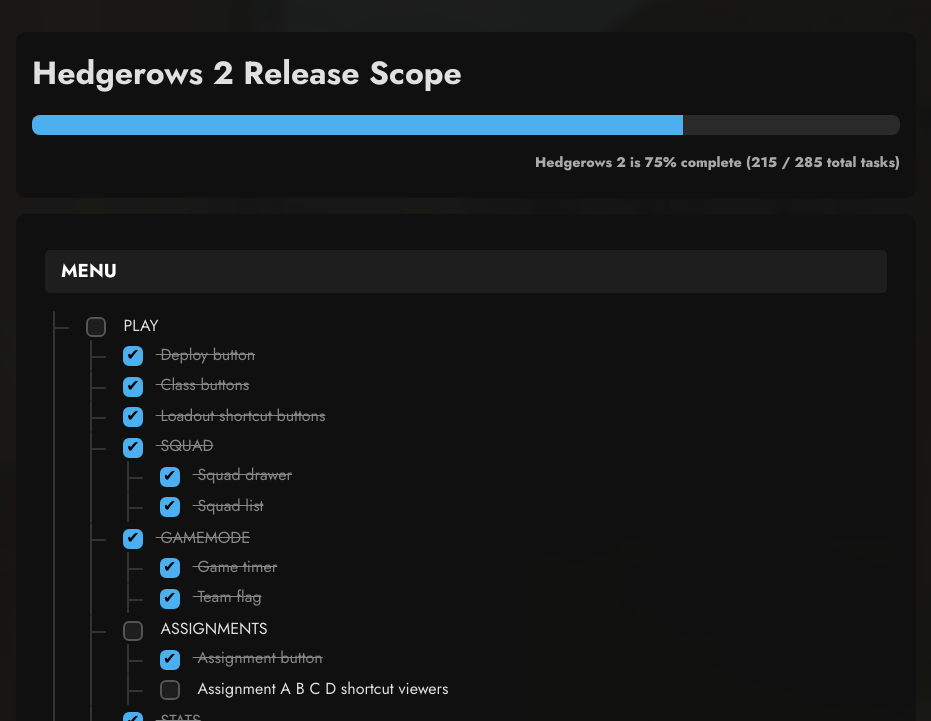
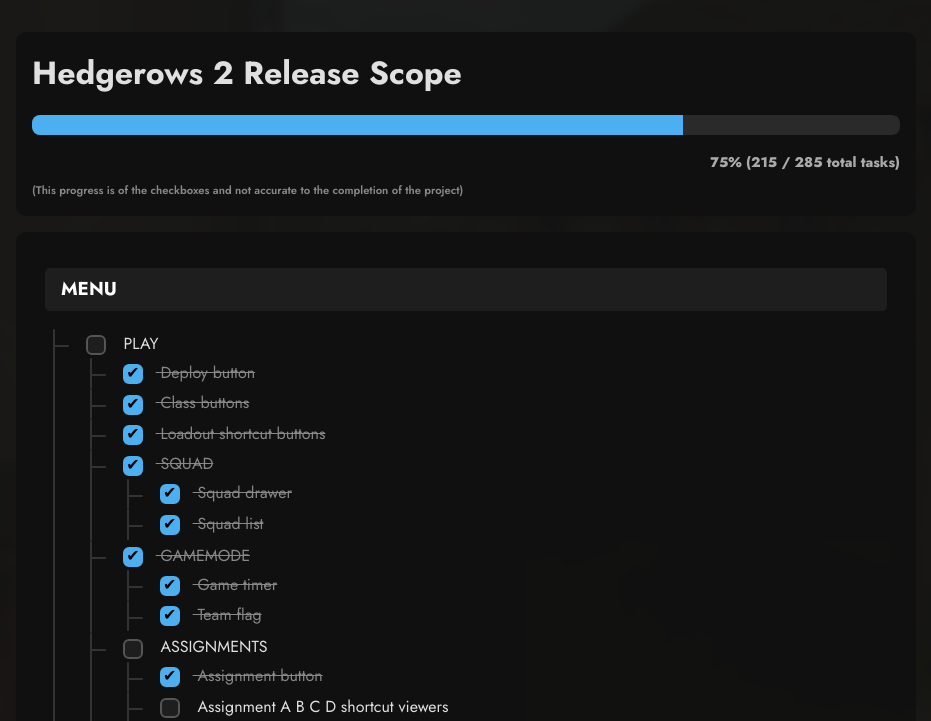
Before and after one commit to cobyvevo/cobyvevo.github.io, a plain HTML site: page docs/index.html in a window 1280 px wide. Shown: the top 721 px of the page, without its empty margins (174-1105 px from the left). Drawn offline with nearby package versions, Linux system fonts and the light colour scheme.

Commit message:
progress

```diff
--- a/docs/index.html
+++ b/docs/index.html
@@ -206,6 +206,7 @@
 	    <div class="progress-bar"></div>
 	  </div>
 	  <div class="progress-text">0%</div>
+	  <div style="font-size: 0.7rem; font-weight: 600; color: #888888">(This progress is of the checkboxes and not accurate to the completion of the project)</div>
 	</div>
 
 	<div class="card">
@@ -527,7 +528,7 @@
     const percent = checkboxes.length ? Math.round((checked / checkboxes.length) * 100) : 0;
 
     document.querySelector('.progress-bar').style.width = percent + '%';
-    document.querySelector('.progress-text').textContent = "Hedgerows 2 is " + percent + '% complete (' + checked + " / " + checkboxes.length + " total tasks) ";
+    document.querySelector('.progress-text').textContent =  percent + '% (' + checked + " / " + checkboxes.length + " total tasks) ";
   }
 
   // Initialize on page load
```
